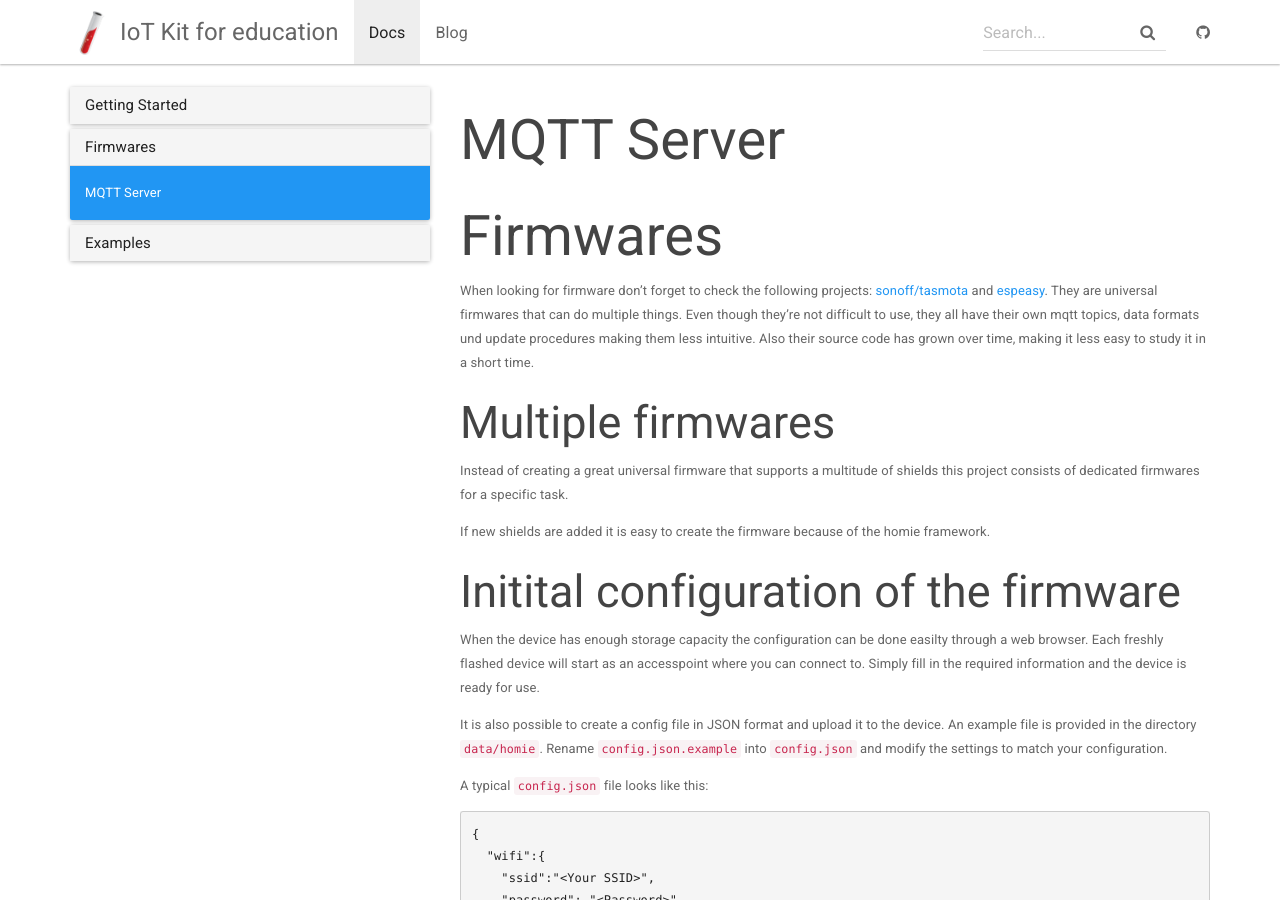
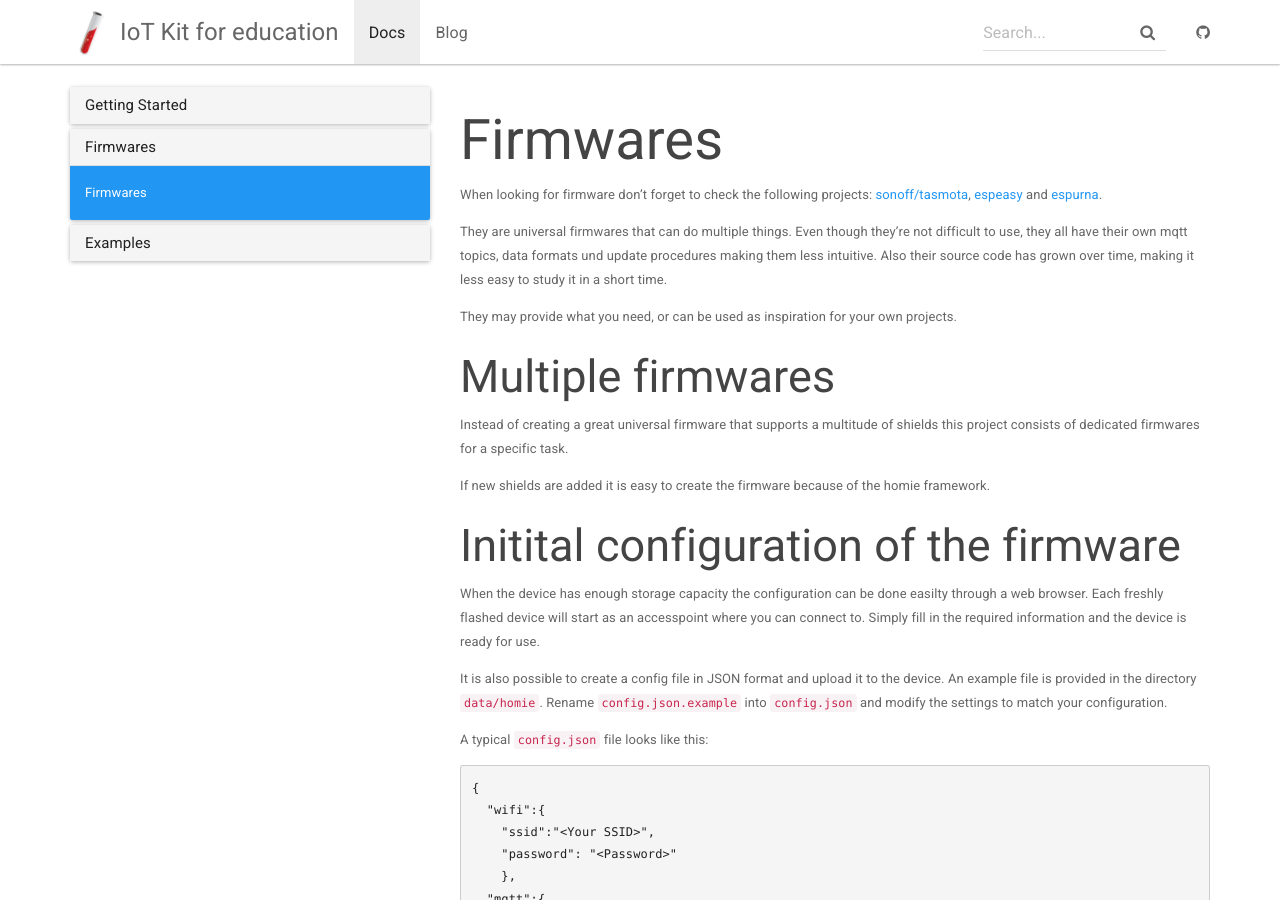
Before and after one commit to mverleun/IoT-Web, a Jekyll site: the page built from _docs/firmwares.md, in a window 1280 px wide and 900 px high. Built offline with Jekyll 4.4.1, drawn with Linux system fonts in a browser that asks for light colours; nearby versions of some CDN libraries.

Commit message:
Updated firmware documentation

```diff
--- a/_docs/firmwares.md
+++ b/_docs/firmwares.md
@@ -1,12 +1,14 @@
 ---
-title: MQTT Server
+title: Firmwares
 permalink: /docs/firmwares/
 ---
-# Firmwares
-When looking for firmware don't forget to check the following projects: [sonoff/tasmota](https://github.com/arendst/Sonoff-Tasmota/tree/development/sonoff) and [espeasy](https://www.letscontrolit.com/wiki/index.php/ESPEasy). They are
-universal firmwares that can do multiple things. Even though they're not difficult to use,
+When looking for firmware don't forget to check the following projects: [sonoff/tasmota](https://github.com/arendst/Sonoff-Tasmota/tree/development/sonoff), [espeasy](https://www.letscontrolit.com/wiki/index.php/ESPEasy) and [espurna](https://bitbucket.org/xoseperez/espurna).
+
+They are universal firmwares that can do multiple things. Even though they're not difficult to use,
 they all have their own mqtt topics, data formats und update procedures making them less intuitive.
 Also their source code has grown over time, making it less easy to study it in a short time.
+
+They may provide what you need, or can be used as inspiration for your own projects.
 
 ## Multiple firmwares
 Instead of creating a great universal firmware that supports a multitude of shields this project consists of dedicated firmwares for a specific task.
```
